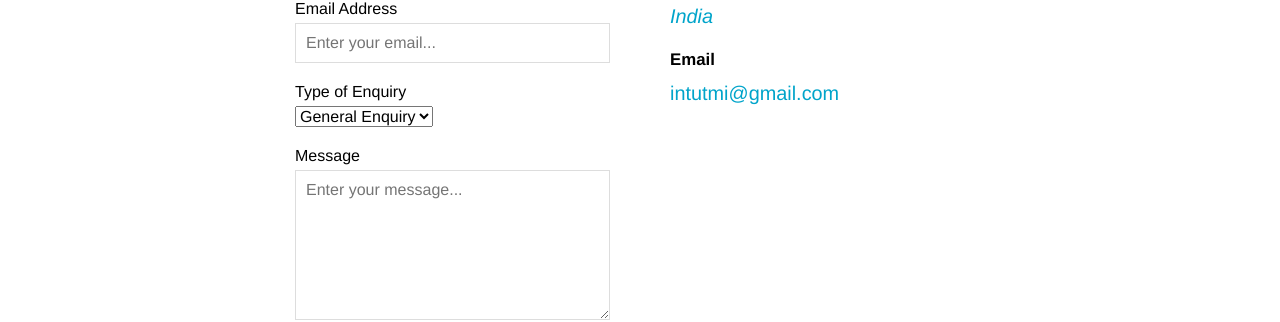
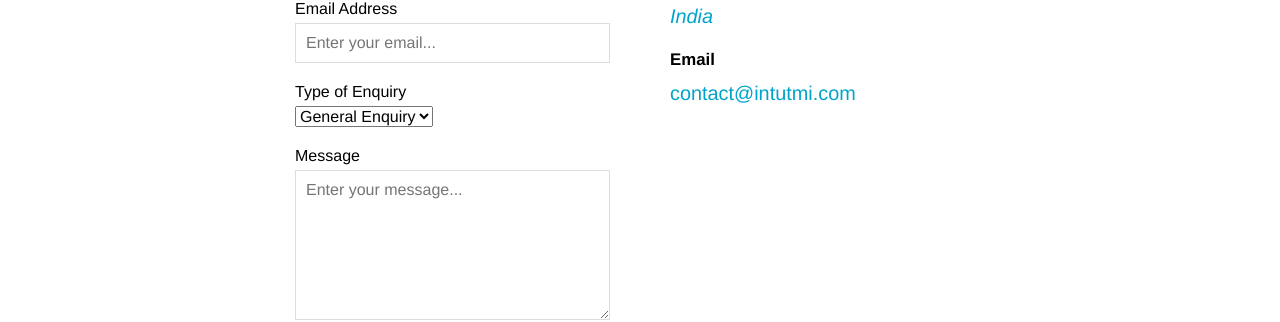
Before and after one commit to intutdev/intutmi.github.io, a Jekyll site: the page built from contact.html, in a window 1280 px wide. Shown: the part 978-1300 px from the top of the page. Built offline with Jekyll 4.4.1, drawn with Linux system fonts in a browser that asks for light colours.

Commit message:
Updated 'contact.html' via CloudCannon

```diff
--- a/contact.html
+++ b/contact.html
@@ -14,7 +14,7 @@
 
 <div class="contact-box">
 	<form action="{{ site.baseurl }}/contact-success/" method="post" class="contact-form">
-		<input type="hidden" name="_to" value="intutmi@gmail.com" />
+		<input type="hidden" name="_to" value="contact@intutmi.com" />
 		<input type="text" name="_gotcha" style="display: none;">
 
 		<label for="name">Full Name</label>
@@ -41,7 +41,7 @@
 		<address><a target="_blank" href="https://www.google.com/maps/place/{{ page.map.address | url_encode }}">{{ page.map.address | replace: ", ", ", <br>" }}</a></address>
 
 		<h3 class="editable">Email</h3>
-		<p><a href="mailto:intutmi@gmail.com">intutmi@gmail.com</a></p>
+		<p><a href="mailto:contact@intutmi.com">contact@intutmi.com</a></p>
 	</div>
 </div>
 
```
